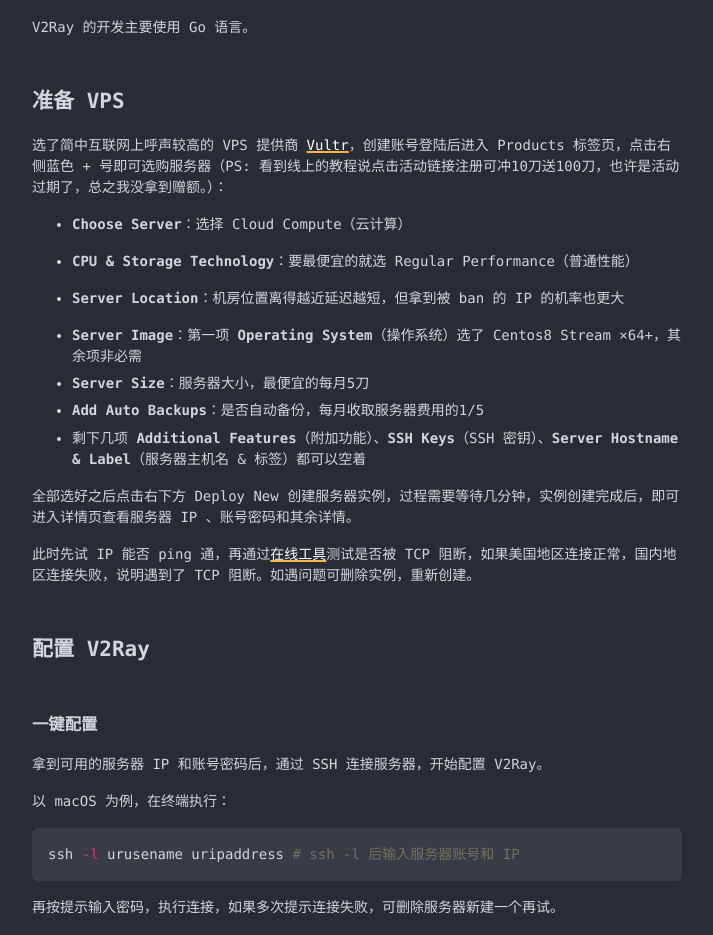
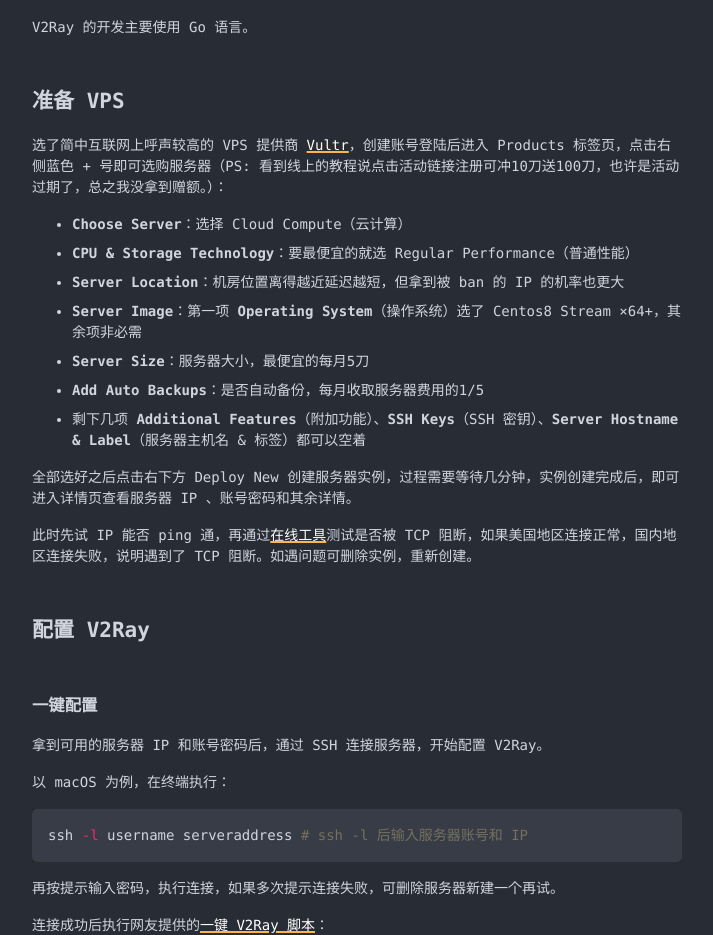
Before and after one commit to toonoisy/toonoisy.github.io, a Jekyll site: the page built from _posts/2022-06-11-macos-v2ray-setup.md, in a window 1280 px wide. Shown: the part 448-1383 px from the top of the page, without its empty margins (283-996 px from the left). Built offline with Jekyll 4.4.1, drawn with Linux system fonts in a browser that asks for light colours; comment, search, counter and statistics services are not loaded.

Commit message:
minor revisions

````diff
--- a/_posts/2022-06-11-macos-v2ray-setup.md
+++ b/_posts/2022-06-11-macos-v2ray-setup.md
@@ -20,11 +20,8 @@ V2Ray 的开发主要使用 Go 语言。
 选了简中互联网上呼声较高的 VPS 提供商 [Vultr](vultr.com)，创建账号登陆后进入 Products 标签页，点击右侧蓝色 + 号即可选购服务器（PS: 看到线上的教程说点击活动链接注册可冲10刀送100刀，也许是活动过期了，总之我没拿到赠额。）：
 
 - **Choose Server**：选择 Cloud Compute（云计算）
-
 - **CPU & Storage Technology**：要最便宜的就选 Regular Performance（普通性能）
-
 - **Server Location**：机房位置离得越近延迟越短，但拿到被 ban 的 IP 的机率也更大
-
 - **Server Image**：第一项 **Operating System**（操作系统）选了 Centos8 Stream ×64+，其余项非必需
 - **Server Size**：服务器大小，最便宜的每月5刀
 - **Add Auto Backups**：是否自动备份，每月收取服务器费用的1/5
@@ -43,7 +40,7 @@ V2Ray 的开发主要使用 Go 语言。
 以 macOS 为例，在终端执行：
 
 ```shell
-ssh -l urusename uripaddress # ssh -l 后输入服务器账号和 IP
+ssh -l username serveraddress # ssh -l 后输入服务器账号和 IP
 ```
 
 再按提示输入密码，执行连接，如果多次提示连接失败，可删除服务器新建一个再试。
--- a/_sass/no-style-please.scss
+++ b/_sass/no-style-please.scss
@@ -28,7 +28,7 @@ hr { margin: 2rem 0; }
 
 p { margin: 1rem 0; }
 
-li { margin: 0.4rem 0; }
+li { margin: 0.5rem 0; }
 
 *:target { background: yellow; }
 
````
Also changed, not shown: _posts/2022-06-12-github-jsdelivr-picgo-img-hosting.md (+1 -2 lines).
